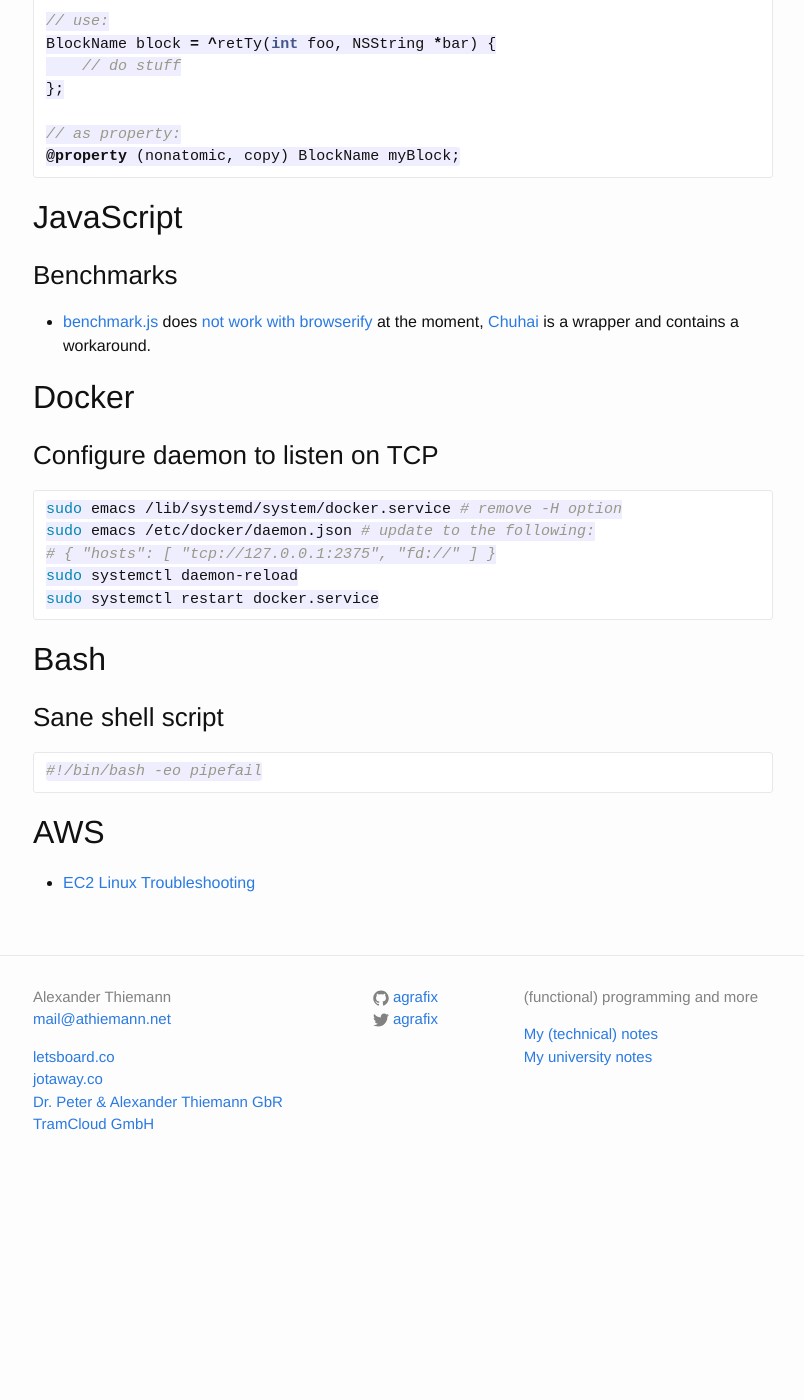
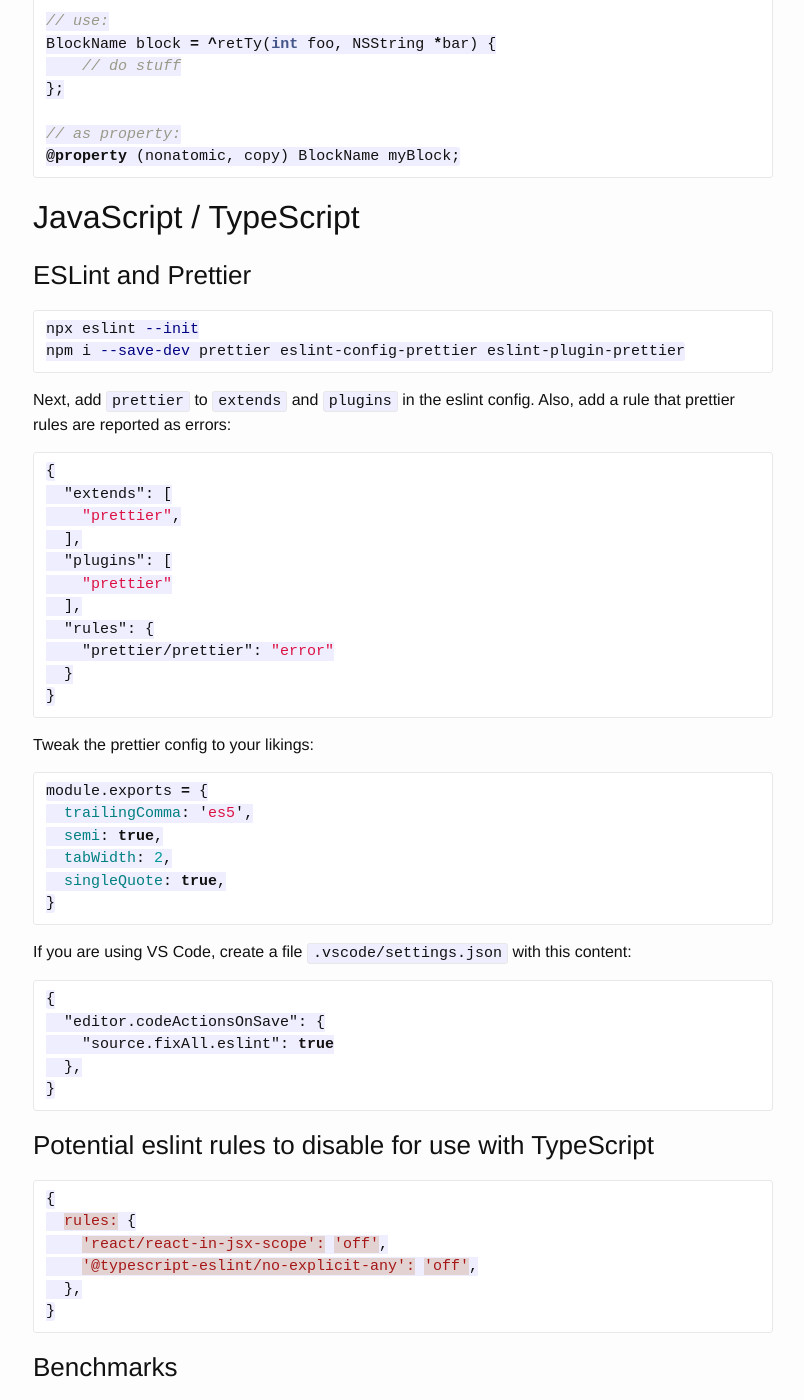
Before and after one commit to agrafix/homepage, a Jekyll site: the page built from notes.md, in a window 1280 px wide and 1400 px high, scrolled down 2163 px. Shown: the whole window, without its empty margins (237-1041 px from the left). Built offline with Jekyll 4.4.1, drawn with Linux system fonts in a browser that asks for light colours; before the commit the page ends 3359 px from its top, so only the background shows below that.

Commit message:
js setup

````diff
--- a/notes.md
+++ b/notes.md
@@ -105,7 +105,62 @@ BlockName block = ^retTy(int foo, NSString *bar) {
 @property (nonatomic, copy) BlockName myBlock;
 ```
 
-## JavaScript
+## JavaScript / TypeScript
+
+### ESLint and Prettier
+
+```bash
+npx eslint --init
+npm i --save-dev prettier eslint-config-prettier eslint-plugin-prettier
+```
+
+Next, add `prettier` to `extends` and `plugins` in the eslint config. Also, add a rule that prettier rules are reported as errors:
+
+```json
+{
+  "extends": [
+    "prettier",
+  ],
+  "plugins": [
+    "prettier"
+  ],
+  "rules": {
+    "prettier/prettier": "error"
+  }
+}
+```
+
+Tweak the prettier config to your likings:
+
+```javascript
+module.exports = {
+  trailingComma: 'es5',
+  semi: true,
+  tabWidth: 2,
+  singleQuote: true,
+}
+```
+
+If you are using VS Code, create a file `.vscode/settings.json` with this content:
+
+```json
+{
+  "editor.codeActionsOnSave": {
+    "source.fixAll.eslint": true
+  },
+}
+```
+
+### Potential eslint rules to disable for use with TypeScript
+
+```json
+{
+  rules: {
+    'react/react-in-jsx-scope': 'off',
+    '@typescript-eslint/no-explicit-any': 'off',
+  },
+}
+```
 
 ### Benchmarks
 
````
